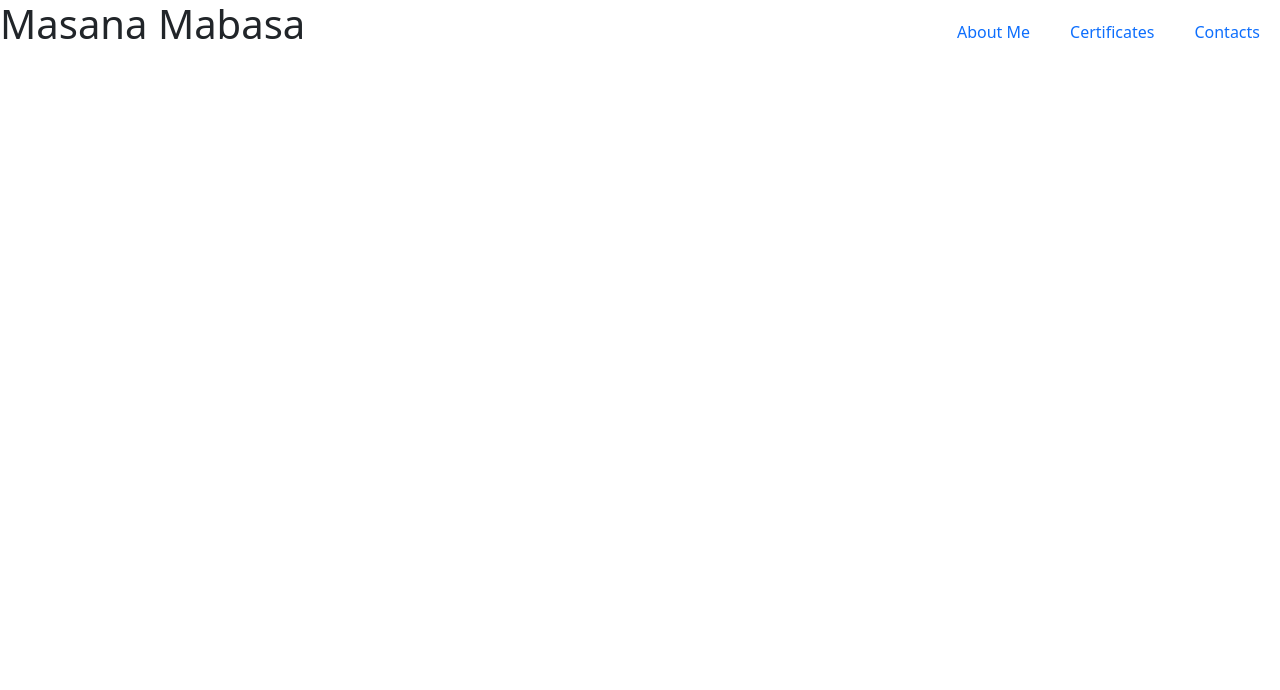
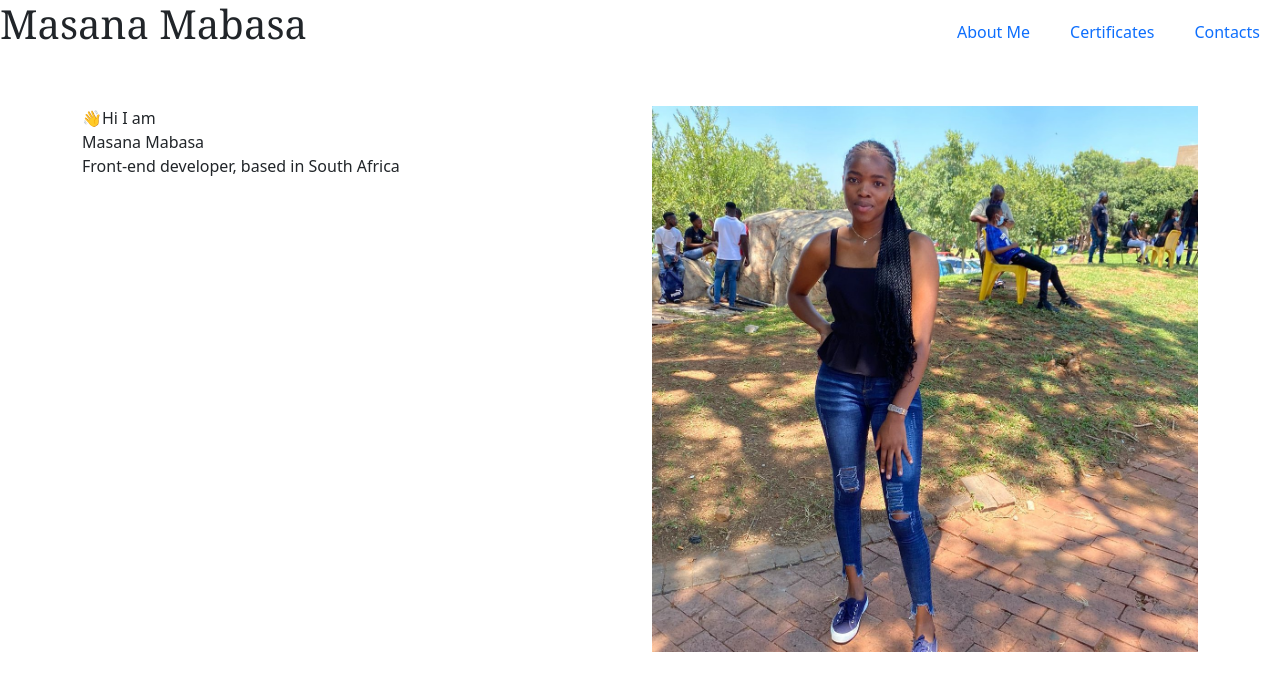
Before and after one commit to Sana-Mabasa/PORTFOLIO, a plain HTML site: page index.html in a window 1280 px wide. Drawn offline with nearby package versions, Linux system fonts and the light colour scheme.

Commit message:
added a picture

```diff
--- a/index.html
+++ b/index.html
@@ -9,17 +9,24 @@
     <link rel="stylesheet" href="style.css" />
   </head>
   <body>
-
     <h1>Masana Mabasa</h1>
-
     <div class="heading">
       <a href="pages/about.html" class="link">About Me</a>
       <a href="pages/certificate.html" class="link">Certificates</a>
       <a href="pages/contact.html" class="link">Contacts</a>
     </div>
-    <br />
     <div class="container">
       <div class="row">
+        <div class="col-6">
+          👋Hi I am
+          <br>
+          Masana Mabasa
+          <br>
+          Front-end developer, based in South Africa
+        </div>
+        <div class="col-6">
+          <img src="sana.jpg" width="100%">
+        </div>
 
       </div>
       </div>
--- a/style.css
+++ b/style.css
@@ -1,5 +1,9 @@
 h1 {
   text-align: left;
+
+  left: 5px;
+  top: 15px;
+  font-family: Georgia, "Times New Roman", Times, serif;
 }
 .heading {
   display: flex;
@@ -12,3 +16,6 @@ h1 {
   padding: 20px;
   text-decoration: none;
 }
+.col-6 {
+  margin-top: 50px;
+}
```
Also changed, not shown: sana.jpg (added).
